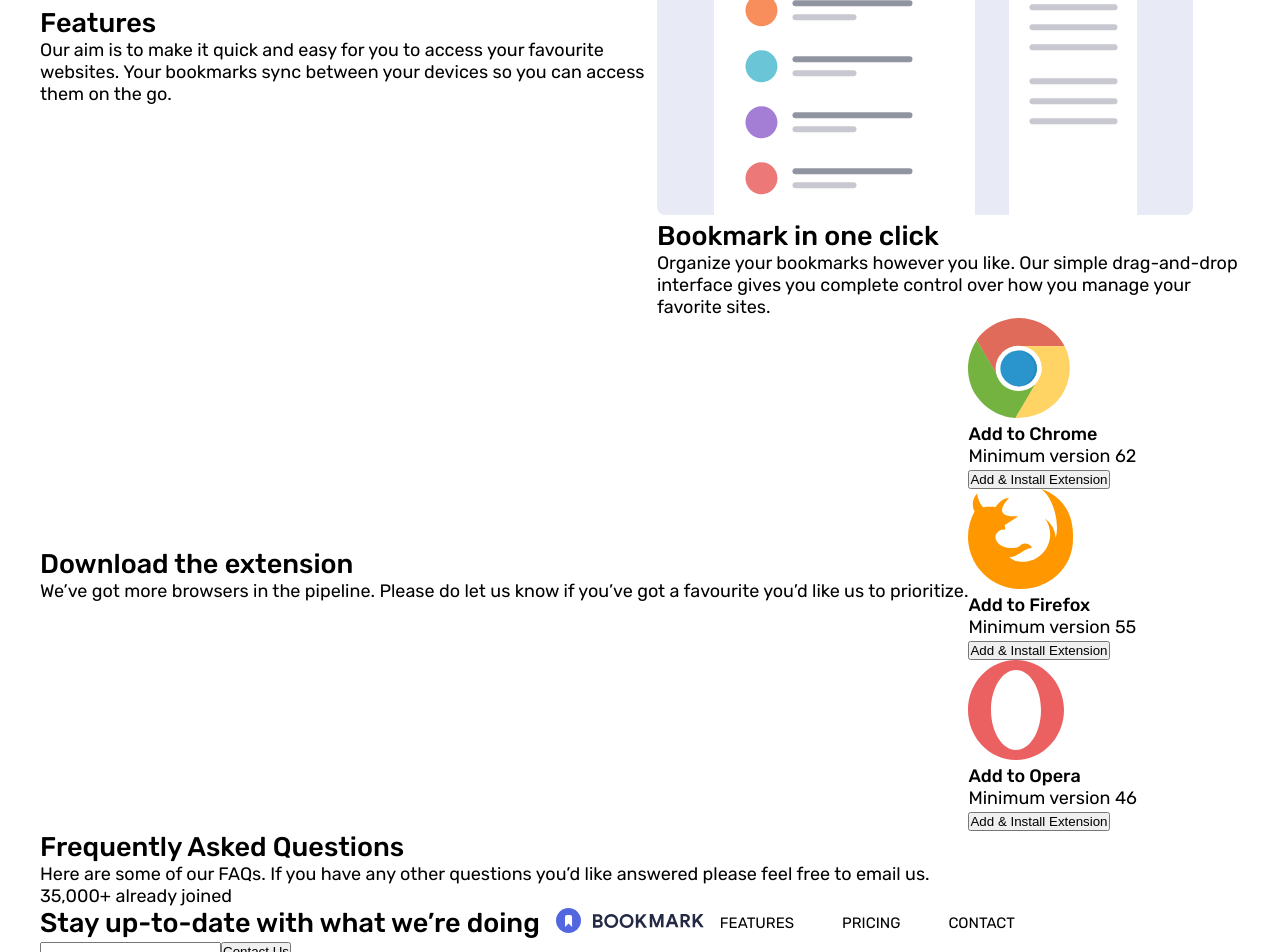
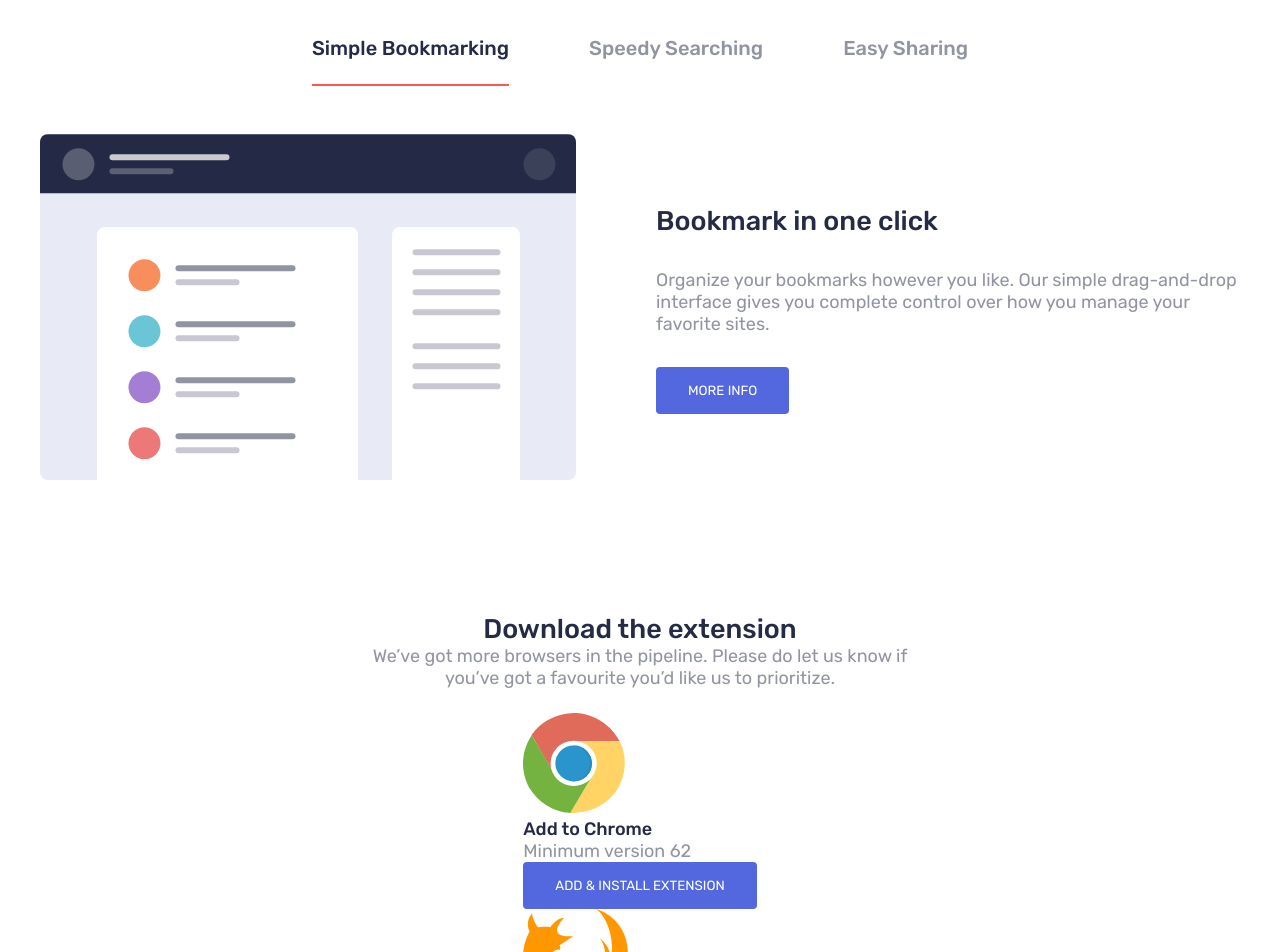
Before and after one commit to Master-Osaro/53_bookmark-landing-page, a React (Create React App) app: page / in a window 1280 px wide. Shown: the part 940-1892 px from the top of the page. Built offline with nearby package versions, Linux system fonts and the light colour scheme.

Commit message:
CSS: Features Section Desktop Styling

```diff
--- a/src/App.css
+++ b/src/App.css
@@ -12,6 +12,7 @@
   /* ### Primary */
 
   --Soft-Blue: hsl(231, 69%, 60%);
+  --Soft-Blue-Shadow: hsla(231, 69%, 60%,0.1);
   --Soft-Red: hsl(0, 94%, 66%);
 
   /* ### Neutral */
@@ -29,10 +30,11 @@ body{
   font-size: var(--Font-size);
   font-family: var(--Font-family);
   overflow-x: hidden;
+  color: var(--Grayish-Blue);
 }
 
 h1, h2, h3, h4, h5{
-  color: var(--Dark-Blue);
+  color: var(--Very-Dark-Blue);
   font-weight: 500;
 }
 
@@ -43,6 +45,7 @@ h1, h2, h3, h4, h5{
   cursor: pointer;
   font-family: inherit;
   text-transform: uppercase;
+  width: fit-content;
 }
 
 .btn-primary{
@@ -118,11 +121,13 @@ nav .logo{
   color: var(--Dark-Blue);
 }
 
-.section__hero {
+.section {
   padding: 4rem 1rem;
 }
 
-.section .container{
+
+/* ======== Hero Section =========  */
+.section__hero .container{
   display: flex;
   align-items: center;
 }
@@ -155,3 +160,59 @@ nav .logo{
   z-index: 2;
   transform: translateX(15rem);
 }
+
+
+/* ======== Features Section & Section Extension =========  */
+.section__features .container, .section__extension .container{
+  display: flex;
+  align-items: center;
+  justify-content: center;
+  flex-direction: column;
+  gap: 1.5rem;
+}
+
+.features__text, .section__extension-text{
+  max-width: 550px;
+  text-align: center;
+}
+
+
+
+.features__text h2{
+  margin-bottom: 2rem;
+}
+
+.features__tabs-header{
+  display: flex;
+  justify-content: center;
+  gap: 5rem;
+  margin-bottom: 3rem;
+}
+.features__tabs-header p{
+  padding: 1.5rem 0;
+  font-size: 1.25rem;
+  cursor: pointer;
+  text-align: center;
+  font-weight: 500;
+}
+
+
+.features__tabs-header--active{
+  border-bottom: 2px solid var(--Soft-Red);
+  color: var(--Very-Dark-Blue);
+}
+.features__tabs-content{
+  display: flex;
+  align-items: center;
+  gap: 2rem;
+}
+
+.features__tabs-content--image{
+  flex: 1;
+}
+.features__tabs-content--text{
+  display: flex;
+  flex-direction: column;
+  gap: 2rem;
+  flex: 1;
+}
--- a/src/components/Features.jsx
+++ b/src/components/Features.jsx
@@ -1,5 +1,8 @@
 import featureImage from '../images/illustration-features-tab-1.svg'
+import { featuresTabs } from '../data/data'
+import { useState } from 'react'
 const Features =()=>{
+    const [currentFeatureNum, setCurrentFeatureNum] = useState(0)
     return (
         <div className="section section__features">
             <div className="container">
@@ -10,17 +13,18 @@ const Features =()=>{
                 </div>
                 <div className="features__tabs">
                     <div className="features__tabs-header">
-                        <h3>Simple Bookmarking</h3>
-                        <h3>Speedy Searching</h3>
-                        <h3>Easy Sharing</h3>
+                        {featuresTabs.headers.map((headerTab, index)=>{
+                            return <p key={index} onClick={()=>{setCurrentFeatureNum(index)}} className={`${index==currentFeatureNum?'features__tabs-header--active':''}`}>{headerTab}</p>
+                        })}
                     </div>
                     <div className="features__tabs-content">
                         <div className="features__tabs-content--image">
-                            <img src={featureImage} alt="" />
+                            <img src={featuresTabs.content[currentFeatureNum].image} alt="" />
                         </div>
                         <div className="features__tabs-content--text">
-                            <h2>Bookmark in one click</h2>
-                            <p>Organize your bookmarks however you like. Our simple drag-and-drop interface gives you complete control over how you manage your favorite sites.</p>
+                            <h2>{featuresTabs.content[currentFeatureNum].title}</h2>
+                            <p>{featuresTabs.content[currentFeatureNum].text}</p>
+                            <button className='btn btn-blue'>{featuresTabs.content[currentFeatureNum].btnText}</button>
                         </div>
                     </div>
                 </div>
--- a/src/components/Home.jsx
+++ b/src/components/Home.jsx
@@ -35,23 +35,27 @@ const Home =()=>{
                         got a favourite you’d like us to prioritize.</p>
                     </div>
                     <div className="section__extension-cards">
-                        <div className="section__extension-card">
-                            <img src={logoChrome} alt="" />
+                        <div className="section__extension-card section__extension-card-1">
+                            <div className="img__wrapper"><img src={logoChrome} alt="chrome" /></div>
                             <h4>Add to Chrome</h4>
                             <p>Minimum version 62</p>
-                            <input type="button" value="Add & Install Extension" />
+                            <div className="dotted-divider"></div>
+                            <div className="btn__wrapper"><input className="btn btn-blue" type="button" value="Add & Install Extension" /></div>
+
                         </div>
-                        <div className="section__extension-card">
-                            <img src={logoFirefox} alt="" />
+                        <div className="section__extension-card section__extension-card-2">
+                            <div className="img__wrapper"><img src={logoFirefox} alt="firefox" /></div>
                             <h4>Add to Firefox</h4>
                             <p>Minimum version 55</p>
-                            <input type="button" value="Add & Install Extension" />
+                            <div className="dotted-divider"></div>
+                            <div className="btn__wrapper"><input className="btn btn-blue" type="button" value="Add & Install Extension" /></div>
                         </div>
-                        <div className="section__extension-card">
-                            <img src={logoOpera} alt="" />
+                        <div className="section__extension-card section__extension-card-3">
+                            <div className="img__wrapper"><img src={logoOpera} alt="opera" /></div>
                             <h4>Add to Opera</h4>
                             <p>Minimum version 46</p>
-                            <input type="button" value="Add & Install Extension" />
+                            <div className="dotted-divider"></div>
+                            <div className="btn__wrapper"><input className="btn btn-blue" type="button" value="Add & Install Extension" /></div>
                         </div>
                     </div>
                 </div>
--- a/src/data/data.js
+++ b/src/data/data.js
@@ -1,7 +1,7 @@
 import featureImage1 from '../images/illustration-features-tab-1.svg'
 import featureImage2 from '../images/illustration-features-tab-2.svg'
 import featureImage3 from '../images/illustration-features-tab-3.svg'
-export default featuresTabs = {
+export const featuresTabs = {
     "headers" : ["Simple Bookmarking", "Speedy Searching", "Easy Sharing"],
     "content" : [
         {
```
